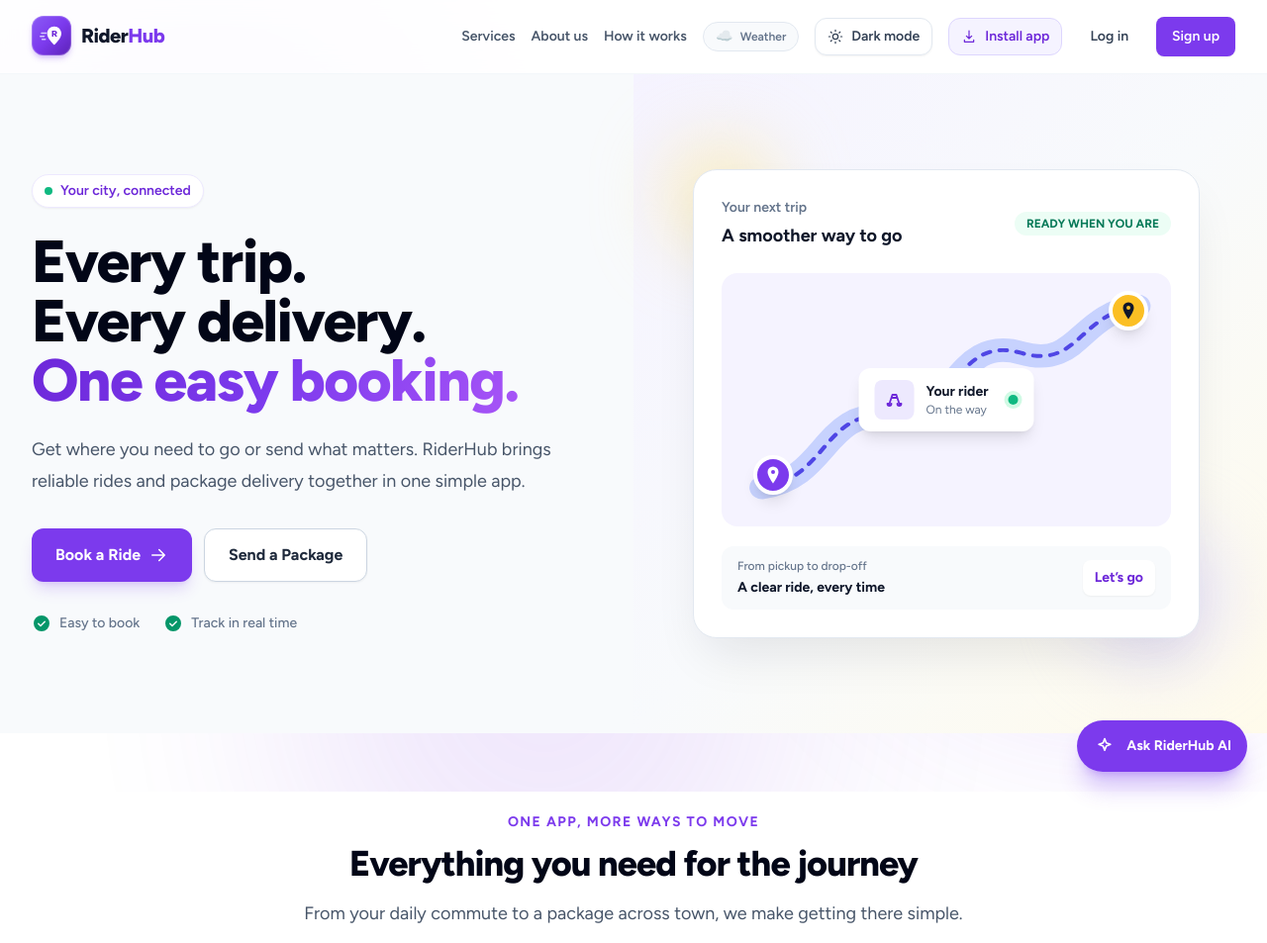
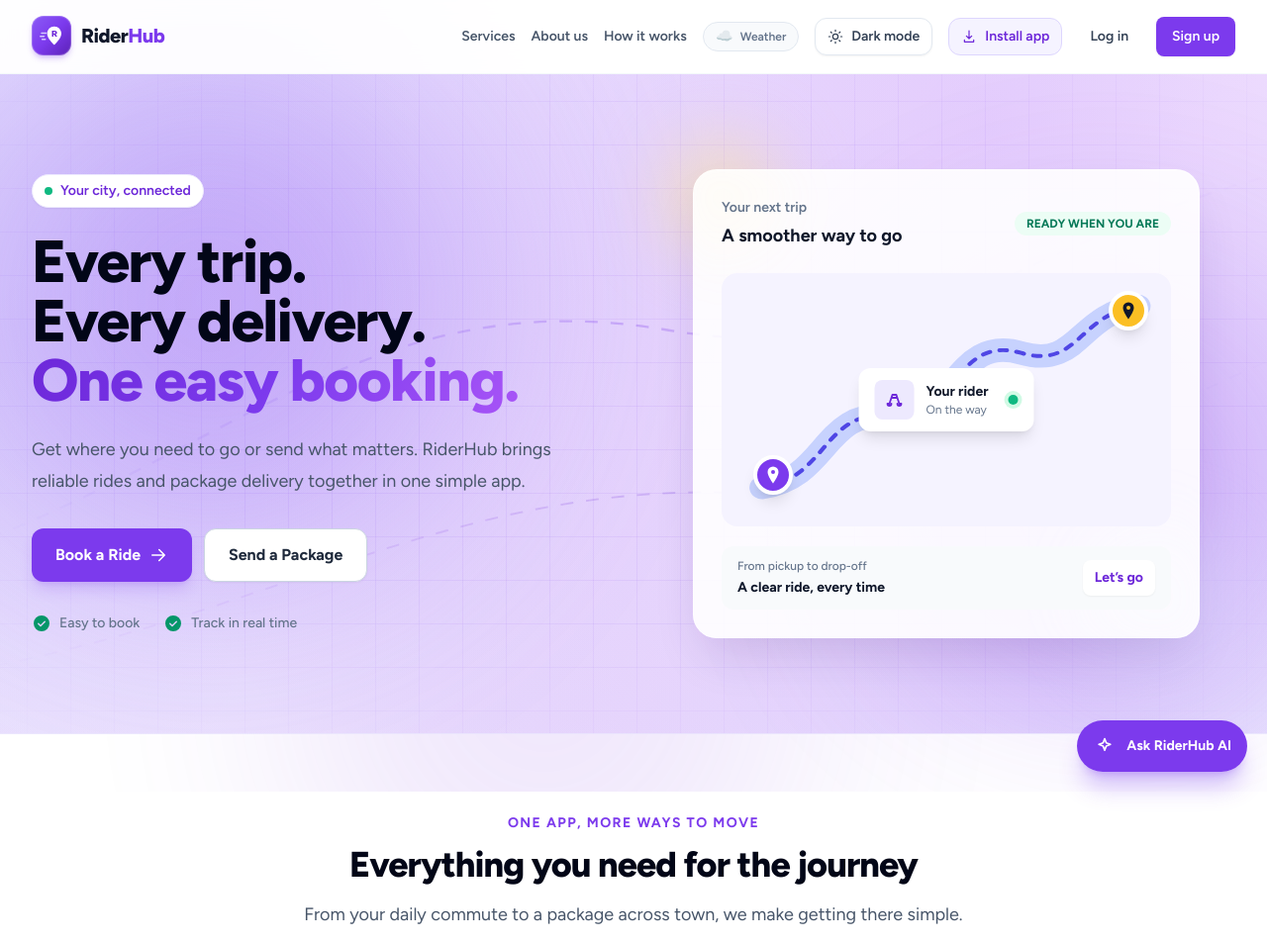
Before and after one commit to drixizll/riderhub, a Laravel app: page / in a window 1280 px wide. Shown: the top 953 px of the page at 99% size. Run offline with Laravel 12, Linux system fonts and the light colour scheme; data that the repository does not hold is empty; style sheets or scripts are compiled from the project's sources.

Commit message:
feat: add animated Royal Violet mesh gradient, moving map grid, and glowing route lines to landing hero

```diff
--- a/resources/css/app.css
+++ b/resources/css/app.css
@@ -142,6 +142,59 @@ html[data-theme="dark"] .text-gradient-brand {
     -webkit-background-clip: text;
     background-clip: text;
     color: transparent;
+}
+
+/* Landing Hero Animated Royal Violet Mobility Background */
+.hero-mesh-bg {
+    background:
+        radial-gradient(circle at 14% 22%, rgba(139, 92, 246, 0.22) 0%, transparent 46%),
+        radial-gradient(circle at 86% 18%, rgba(168, 85, 247, 0.24) 0%, transparent 48%),
+        radial-gradient(circle at 65% 88%, rgba(124, 58, 237, 0.16) 0%, transparent 50%),
+        linear-gradient(135deg, #f5f3ff 0%, #ede9fe 38%, #faf5ff 70%, #eef2ff 100%);
+    background-size: 160% 160%;
+    animation: riderhub-mesh-shift 16s ease-in-out infinite alternate;
+}
+
+html[data-theme="dark"] .hero-mesh-bg {
+    background:
+        radial-gradient(circle at 14% 22%, rgba(139, 92, 246, 0.28) 0%, transparent 48%),
+        radial-gradient(circle at 86% 18%, rgba(168, 85, 247, 0.24) 0%, transparent 50%),
+        radial-gradient(circle at 65% 88%, rgba(109, 40, 217, 0.26) 0%, transparent 52%),
+        linear-gradient(135deg, #0b1120 0%, #170e33 45%, #111827 100%);
+    background-size: 160% 160%;
+    animation: riderhub-mesh-shift 16s ease-in-out infinite alternate;
+}
+
+.hero-map-grid {
+    background-image:
+        linear-gradient(to right, rgba(124, 58, 237, 0.08) 1px, transparent 1px),
+        linear-gradient(to bottom, rgba(124, 58, 237, 0.08) 1px, transparent 1px);
+    background-size: 44px 44px;
+    mask-image: radial-gradient(ellipse 85% 75% at 50% 45%, #000 45%, transparent 100%);
+    -webkit-mask-image: radial-gradient(ellipse 85% 75% at 50% 45%, #000 45%, transparent 100%);
+    animation: riderhub-grid-pan 28s linear infinite;
+}
+
+html[data-theme="dark"] .hero-map-grid {
+    background-image:
+        linear-gradient(to right, rgba(167, 139, 250, 0.12) 1px, transparent 1px),
+        linear-gradient(to bottom, rgba(167, 139, 250, 0.12) 1px, transparent 1px);
+}
+
+.hero-route-sweep {
+    stroke-dasharray: 14 14;
+    animation: riderhub-route-flow 3.2s linear infinite;
+}
+
+@keyframes riderhub-mesh-shift {
+    0% { background-position: 0% 50%; }
+    50% { background-position: 100% 35%; }
+    100% { background-position: 25% 100%; }
+}
+
+@keyframes riderhub-grid-pan {
+    from { background-position: 0 0; }
+    to { background-position: 88px 88px; }
 }
 
 @keyframes riderhub-aurora-1 {
--- a/resources/views/welcome.blade.php
+++ b/resources/views/welcome.blade.php
@@ -51,9 +51,27 @@
             </nav>
         </header>
 
-        <main>
-            <section class="relative overflow-hidden bg-slate-50">
-                <div class="absolute inset-y-0 right-0 hidden w-1/2 bg-gradient-to-br from-indigo-50 via-slate-50 to-amber-50 lg:block" aria-hidden="true"></div>
+        <main class="relative z-10">
+            <section class="hero-mesh-bg relative overflow-hidden border-b border-indigo-100/80">
+                <div class="hero-map-grid pointer-events-none absolute inset-0" aria-hidden="true"></div>
+                <div class="aurora-blob aurora-blob-1 pointer-events-none !absolute !opacity-35" aria-hidden="true"></div>
+                <div class="aurora-blob aurora-blob-2 pointer-events-none !absolute !opacity-30" aria-hidden="true"></div>
+                <svg class="pointer-events-none absolute inset-0 h-full w-full opacity-40" viewBox="0 0 1440 720" fill="none" preserveAspectRatio="xMidYMid slice" aria-hidden="true">
+                    <path d="M-80 540 C 260 440, 420 220, 760 280 C 1060 330, 1180 140, 1520 90" stroke="url(#hero-line-1)" stroke-width="2.5" class="hero-route-sweep" />
+                    <path d="M-60 660 C 310 610, 520 430, 880 460 C 1180 485, 1280 340, 1540 270" stroke="url(#hero-line-2)" stroke-width="2" class="hero-route-sweep" style="animation-duration: 4.5s; animation-direction: reverse;" />
+                    <defs>
+                        <linearGradient id="hero-line-1" x1="0" y1="0" x2="1440" y2="0" gradientUnits="userSpaceOnUse">
+                            <stop offset="0%" stop-color="#8b5cf6" stop-opacity="0"/>
+                            <stop offset="50%" stop-color="#7c3aed" stop-opacity="0.7"/>
+                            <stop offset="100%" stop-color="#c084fc" stop-opacity="0"/>
+                        </linearGradient>
+                        <linearGradient id="hero-line-2" x1="0" y1="0" x2="1440" y2="0" gradientUnits="userSpaceOnUse">
+                            <stop offset="0%" stop-color="#a855f7" stop-opacity="0"/>
+                            <stop offset="50%" stop-color="#6d28d9" stop-opacity="0.5"/>
+                            <stop offset="100%" stop-color="#8b5cf6" stop-opacity="0"/>
+                        </linearGradient>
+                    </defs>
+                </svg>
                 <div class="relative mx-auto grid max-w-7xl items-center gap-12 px-4 py-16 sm:px-6 sm:py-20 lg:grid-cols-2 lg:px-8 lg:py-24">
                     <div class="home-hero-copy max-w-2xl reveal-on-scroll" data-revealed="true">
                         <span class="inline-flex items-center gap-2 rounded-full border border-indigo-100 bg-white px-3 py-1.5 text-sm font-semibold text-indigo-700 shadow-sm">
@@ -86,7 +104,7 @@
                     <div class="home-hero-visual relative mx-auto w-full max-w-lg reveal-on-scroll" data-revealed="true">
                         <div class="hero-orb absolute -left-5 -top-5 h-24 w-24 rounded-full bg-amber-200/70 blur-2xl" aria-hidden="true"></div>
                         <div class="hero-orb-delayed absolute -bottom-6 -right-5 h-32 w-32 rounded-full bg-indigo-200/80 blur-2xl" aria-hidden="true"></div>
-                        <div class="relative overflow-hidden rounded-3xl border border-slate-200 bg-white p-5 shadow-2xl shadow-slate-900/10 sm:p-7">
+                        <div class="relative overflow-hidden rounded-3xl border border-white/70 bg-white/90 p-5 shadow-2xl shadow-indigo-950/15 backdrop-blur-md sm:p-7">
                             <div class="flex items-center justify-between">
                                 <div>
                                     <p class="text-sm font-semibold text-slate-500">Your next trip</p>
```
Also changed, not shown: 3 other files.
